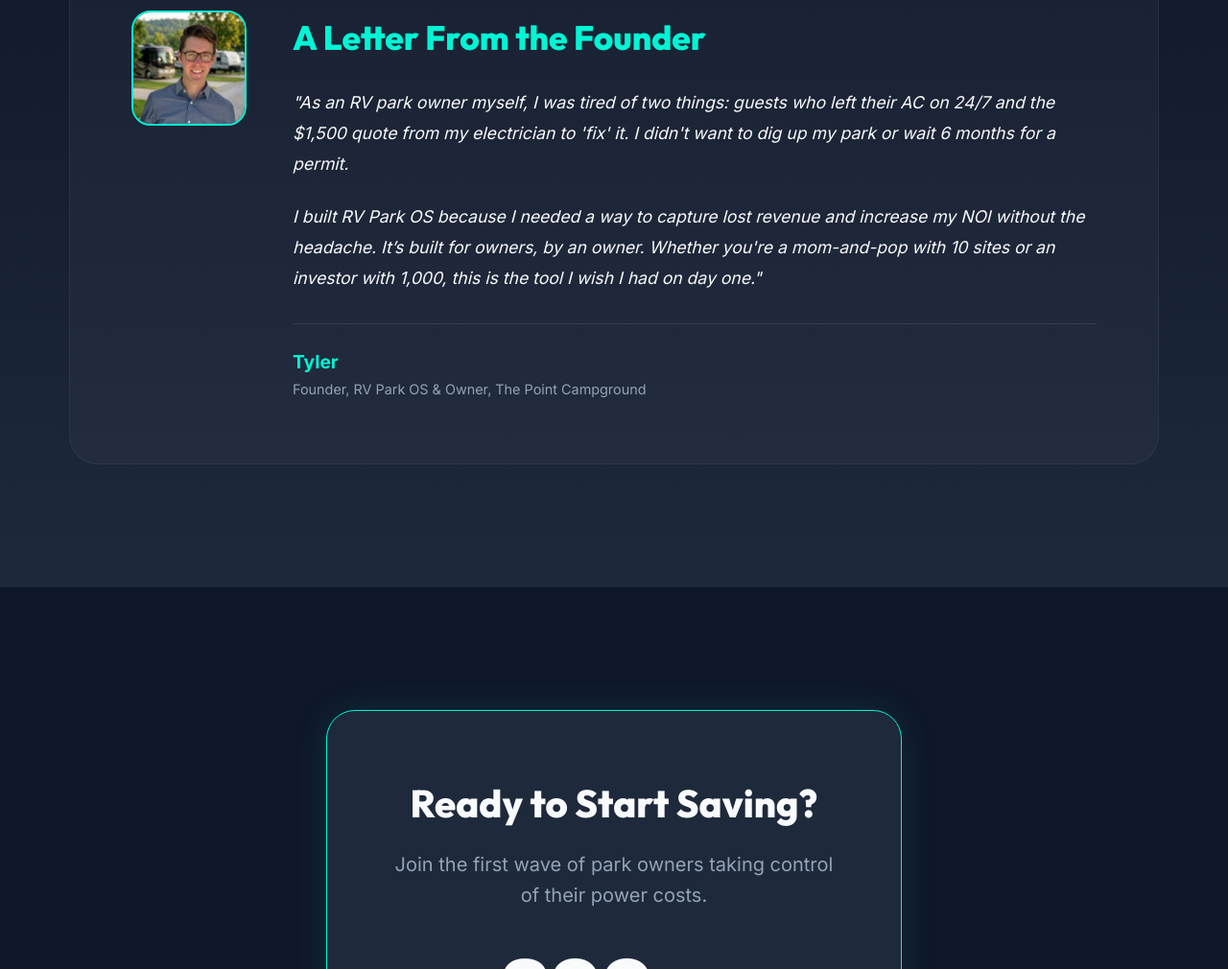
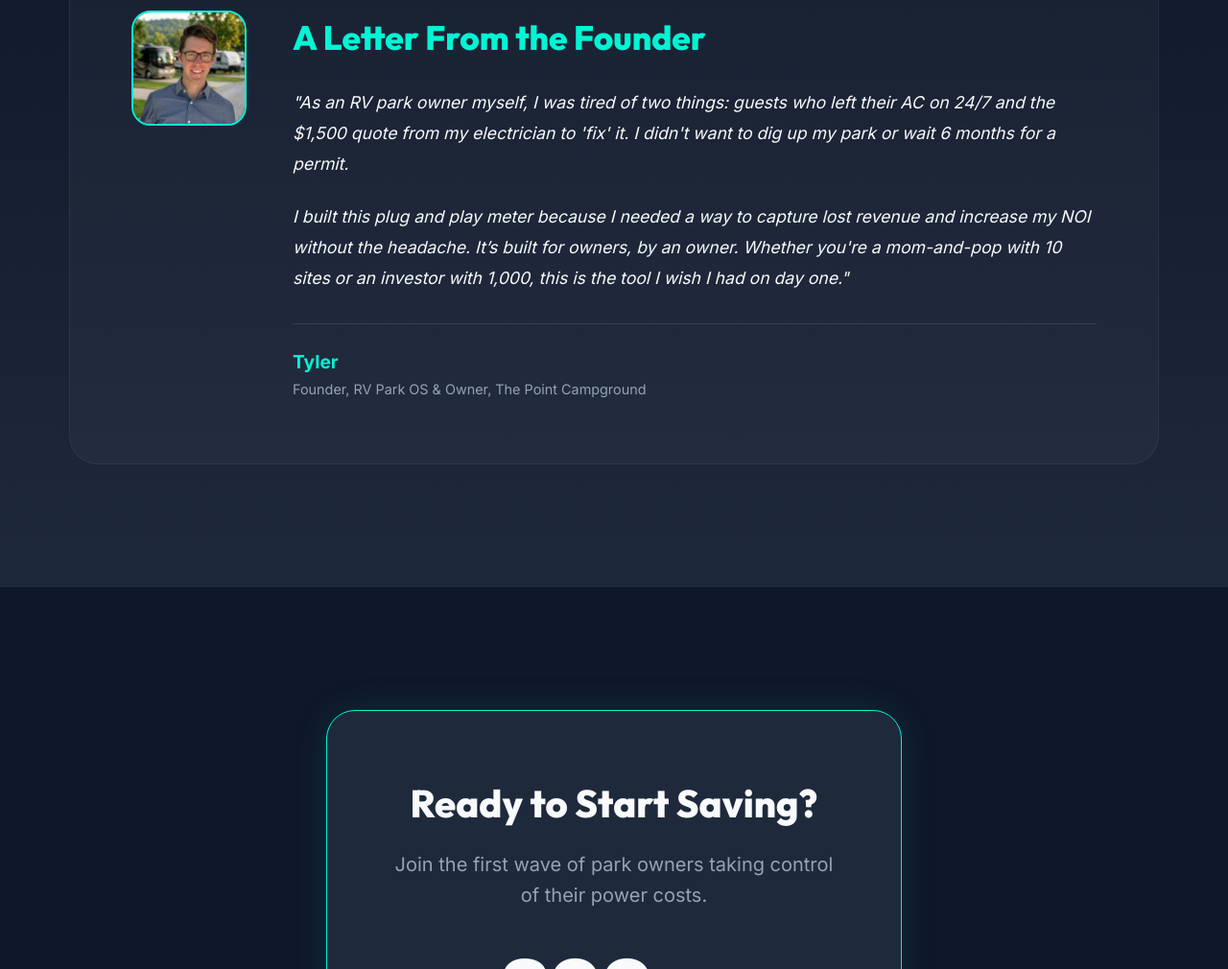
Before and after one commit to tpbourne/get-rv-park-os.com, a plain HTML site: page index.html in a window 1280 px wide. Shown: the part 3225-4235 px from the top of the page at 96% size. Drawn offline with Linux system fonts and the light colour scheme; a script that the page names is missing.

Commit message:
Copy update: Refined Founder's Letter to focus on the plug-and-play meter product.

```diff
--- a/index.html
+++ b/index.html
@@ -147,7 +147,7 @@
                 <div class="vision-content">
                     <h3>A Letter From the Founder</h3>
                     <p>"As an RV park owner myself, I was tired of two things: guests who left their AC on 24/7 and the $1,500 quote from my electrician to 'fix' it. I didn't want to dig up my park or wait 6 months for a permit.</p>
-                    <p>I built RV Park OS because I needed a way to capture lost revenue and increase my NOI without the headache. It’s built for owners, by an owner. Whether you're a mom-and-pop with 10 sites or an investor with 1,000, this is the tool I wish I had on day one."</p>
+                    <p>I built this plug and play meter because I needed a way to capture lost revenue and increase my NOI without the headache. It’s built for owners, by an owner. Whether you're a mom-and-pop with 10 sites or an investor with 1,000, this is the tool I wish I had on day one."</p>
                     <div class="founder-sig">
                         <strong>Tyler</strong><br>
                         <span>Founder, RV Park OS & Owner, The Point Campground</span>
```
